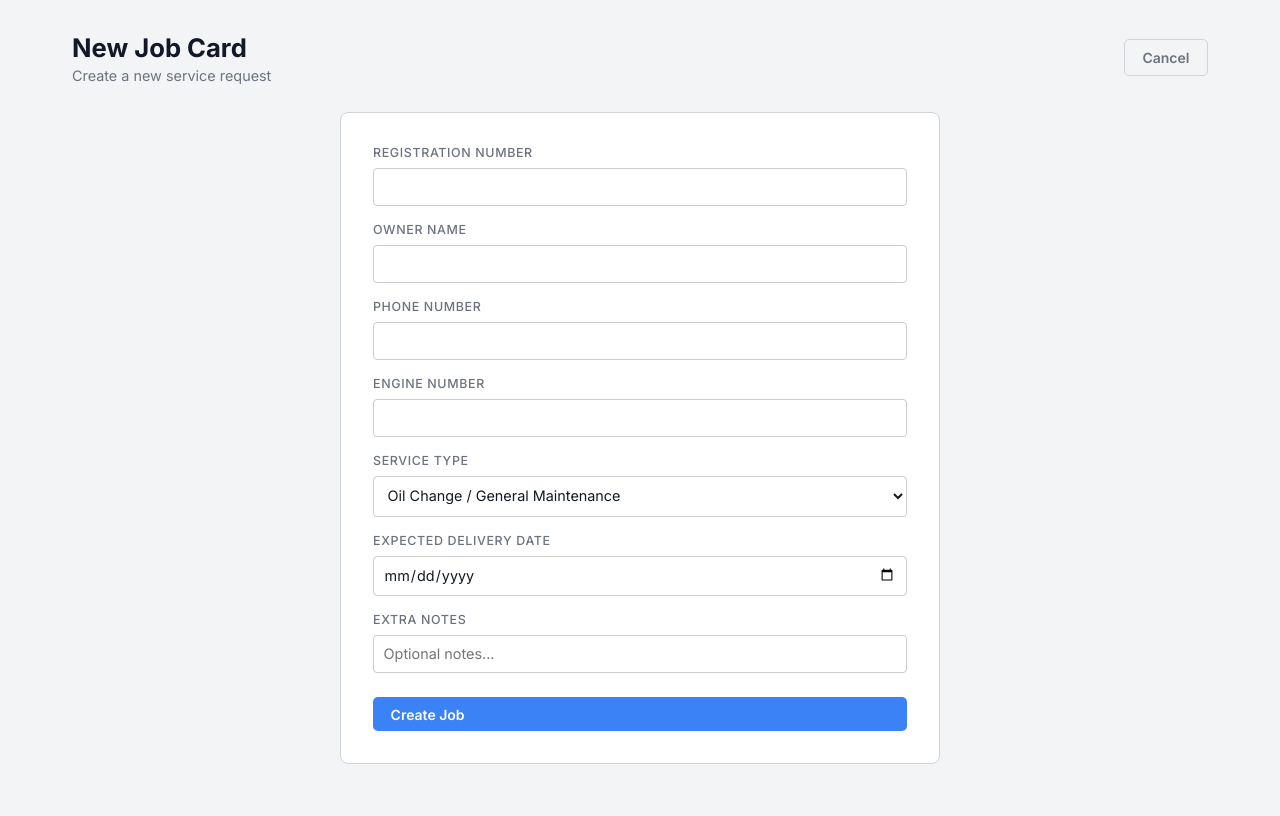
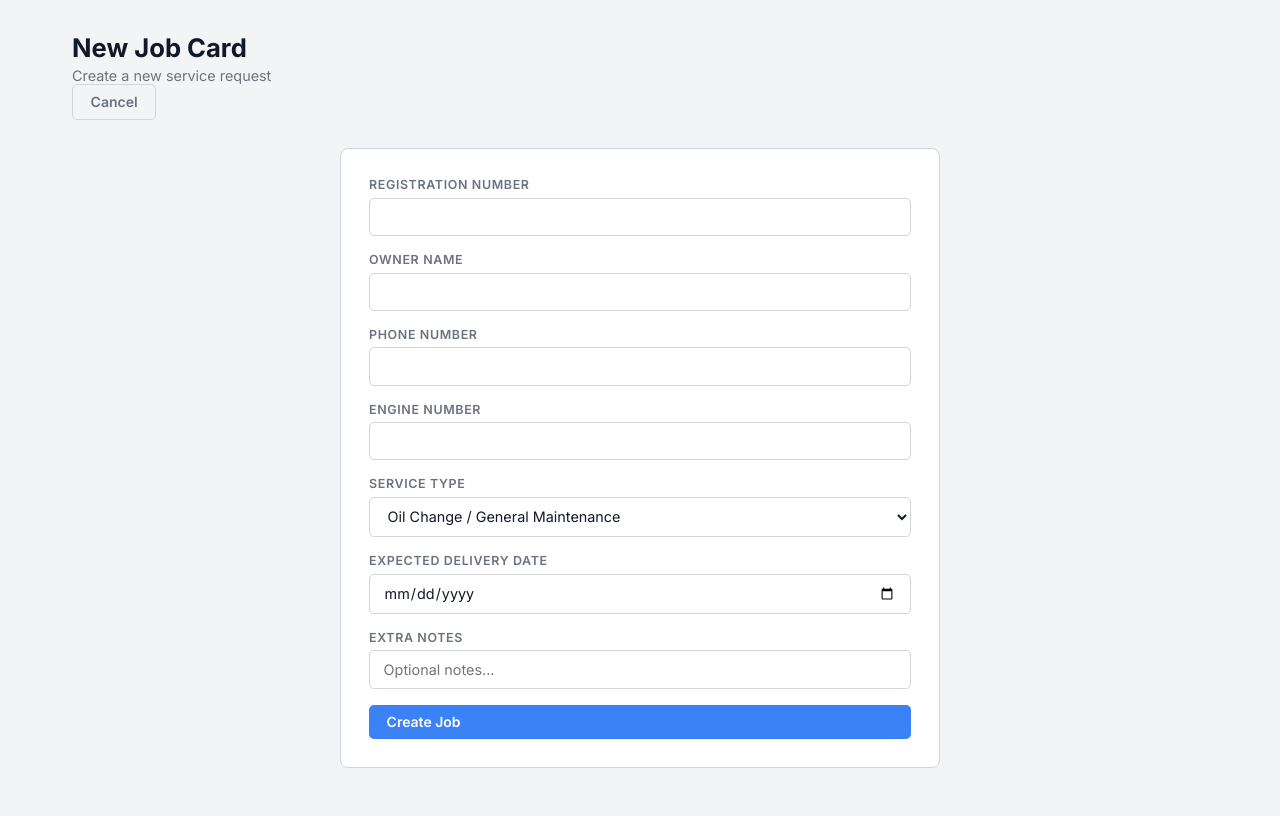
Before and after one commit to HBJ17/GearLog, a Flask app: page /job/add in a window 1280 px wide. Shown: the part 60-876 px from the top of the page. Before the commit the page ends 824 px from the top, so only its background shows below. Run offline with Flask 3, Linux system fonts and the light colour scheme.

Commit message:
removed and cleaned all files

```diff
--- a/files/data/jobs.txt
+++ b/files/data/jobs.txt
@@ -5,3 +5,4 @@
 3|KA03EF9012|Jeeva|7654321098|ENG003|maintenance|2026-03-12|pending|4|Engine vibration issue
 4|KL10XX9999|OReo|9999999999|ENG999|oil|2026-03-25|pending|3|Test note
 5|DL-14-GH-5555|HBJ|9988776655|EN-2024|maintenance|2026-10-04|in_progress|194|Agent verifying addition - Verified
+6|MH123|SpongeBob|989898989898|23232323|oil|2026-03-27|pending|2|Neat and shiny
--- a/files/frontend/style.css
+++ b/files/frontend/style.css
@@ -443,33 +340,6 @@ textarea {
   font-size: 0.95rem;
 }
 
-
-input[readonly] {
-  background: #f9fafb;
-  color: var(--text-muted);
-  cursor: not-allowed;
-}
-
-
-
-.flex-between {
-  display: flex;
-  justify-content: space-between;
-  align-items: center;
-}
-
-.mb-1 {
-  margin-bottom: 0.5rem;
-}
-
-.mb-2 {
-  margin-bottom: 1rem;
-}
-
-.mb-3 {
-  margin-bottom: 1.5rem;
-}
-
 .text-muted {
   color: var(--text-muted);
   font-size: 0.85rem;
--- a/files/frontend/templates/jobs.html
+++ b/files/frontend/templates/jobs.html
@@ -1,9 +1,3 @@
-{# ================================================================
-jobs.html – All Job Cards Page
-Shows a searchable table of every job in jobs.txt.
-Extends base.html for the navbar and flash messages.
-================================================================ #}
-
 {% extends "base.html" %}
 {% set active_page = 'add' if action == 'add' else 'jobs' %} {# dynamically highlights correct layout #}
 
@@ -20,49 +14,42 @@ Extends base.html for the navbar and flash messages.
     </div>
     <a href="/jobs" class="btn btn-outline">Cancel</a>
 </div>
-<div class="table-wrap" style="padding: 2rem; max-width: 600px; margin: 0 auto;">
-    <form method="POST" action="/job/add">
-        <div style="margin-bottom: 1rem;">
-            <label style="display:block; margin-bottom: 0.5rem; font-weight: 500;">Registration Number</label>
-            <input type="text" name="reg_no" required
-                style="width: 100%; padding: 0.6rem; border: 1px solid #ccc; border-radius: 4px;">
+<div class="form-card" style="max-width: 600px; margin: 0 auto;">
+    <form method="POST" action="/job/add" style="display: flex; flex-direction: column; gap: 1rem;">
+        <div class="form-group">
+            <label>Registration Number</label>
+            <input type="text" name="reg_no" required>
         </div>
-        <div style="margin-bottom: 1rem;">
-            <label style="display:block; margin-bottom: 0.5rem; font-weight: 500;">Owner Name</label>
-            <input type="text" name="owner_name" required
-                style="width: 100%; padding: 0.6rem; border: 1px solid #ccc; border-radius: 4px;">
+        <div class="form-group">
+            <label>Owner Name</label>
+            <input type="text" name="owner_name" required>
         </div>
-        <div style="margin-bottom: 1rem;">
-            <label style="display:block; margin-bottom: 0.5rem; font-weight: 500;">Phone Number</label>
-            <input type="text" name="phone" required
-                style="width: 100%; padding: 0.6rem; border: 1px solid #ccc; border-radius: 4px;">
+        <div class="form-group">
+            <label>Phone Number</label>
+            <input type="text" name="phone" required>
         </div>
-        <div style="margin-bottom: 1rem;">
-            <label style="display:block; margin-bottom: 0.5rem; font-weight: 500;">Engine Number</label>
-            <input type="text" name="engine_no" required
-                style="width: 100%; padding: 0.6rem; border: 1px solid #ccc; border-radius: 4px;">
+        <div class="form-group">
+            <label>Engine Number</label>
+            <input type="text" name="engine_no" required>
         </div>
-        <div style="margin-bottom: 1rem;">
-            <label style="display:block; margin-bottom: 0.5rem; font-weight: 500;">Service Type</label>
-            <select name="service_type" required
-                style="width: 100%; padding: 0.6rem; border: 1px solid #ccc; border-radius: 4px;">
+        <div class="form-group">
+            <label>Service Type</label>
+            <select name="service_type" required>
                 <option value="oil">Oil Change / General Maintenance</option>
                 <option value="brake">Brake Service</option>
                 <option value="maintenance">Routine Service</option>
                 <option value="full">Full Overhaul</option>
             </select>
         </div>
-        <div style="margin-bottom: 1rem;">
-            <label style="display:block; margin-bottom: 0.5rem; font-weight: 500;">Expected Delivery Date</label>
-            <input type="date" name="delivery_date" required
-                style="width: 100%; padding: 0.6rem; border: 1px solid #ccc; border-radius: 4px;">
+        <div class="form-group">
+            <label>Expected Delivery Date</label>
+            <input type="date" name="delivery_date" required>
         </div>
-        <div style="margin-bottom: 1.5rem;">
-            <label style="display:block; margin-bottom: 0.5rem; font-weight: 500;">Extra Notes</label>
-            <input type="text" name="extra" placeholder="Optional notes..."
-                style="width: 100%; padding: 0.6rem; border: 1px solid #ccc; border-radius: 4px;">
+        <div class="form-group">
+            <label>Extra Notes</label>
+            <input type="text" name="extra" placeholder="Optional notes...">
         </div>
-        <button type="submit" class="btn btn-primary" style="width: 100%;">Create Job</button>
+        <button type="submit" class="btn btn-primary">Create Job</button>
     </form>
 </div>
 
@@ -74,23 +61,21 @@ Extends base.html for the navbar and flash messages.
     </div>
     <a href="/" class="btn btn-outline">Cancel</a>
 </div>
-<div class="table-wrap" style="padding: 2rem; max-width: 600px; margin: 0 auto;">
-    <form method="POST" action="/job/{{ job.id }}/update">
-        <div style="margin-bottom: 1rem;">
-            <label style="display:block; margin-bottom: 0.5rem; font-weight: 500;">Status</label>
-            <select name="status" required
-                style="width: 100%; padding: 0.6rem; border: 1px solid #ccc; border-radius: 4px;">
+<div class="form-card" style="max-width: 600px; margin: 0 auto;">
+    <form method="POST" action="/job/{{ job.id }}/update" style="display: flex; flex-direction: column; gap: 1rem;">
+        <div class="form-group">
+            <label>Status</label>
+            <select name="status" required>
                 <option value="pending" {% if job.status=='pending' %}selected{% endif %}>Pending</option>
                 <option value="in_progress" {% if job.status=='in_progress' %}selected{% endif %}>In Progress</option>
                 <option value="completed" {% if job.status=='completed' %}selected{% endif %}>Completed</option>
             </select>
         </div>
-        <div style="margin-bottom: 1.5rem;">
-            <label style="display:block; margin-bottom: 0.5rem; font-weight: 500;">Notes / Remarks</label>
-            <input type="text" name="extra" value="{{ job.extra }}"
-                style="width: 100%; padding: 0.6rem; border: 1px solid #ccc; border-radius: 4px;">
+        <div class="form-group">
+            <label>Notes / Remarks</label>
+            <input type="text" name="extra" value="{{ job.extra }}">
         </div>
-        <button type="submit" class="btn btn-primary" style="width: 100%;">Save Update</button>
+        <button type="submit" class="btn btn-primary">Save Update</button>
     </form>
 </div>
 
@@ -159,7 +144,6 @@ Extends base.html for the navbar and flash messages.
 
 {% else %}
 <div class="empty-state">
-    <div class="icon"></div>
     <p>No jobs found. <a href="/jobs" style="color: var(--accent);">Clear search</a></p>
 </div>
 {% endif %}
```
Also changed, not shown: other parts of files/frontend/style.css (+0 -103 lines), files/frontend/templates/index.html (+0 -13 lines), 2 other files.
